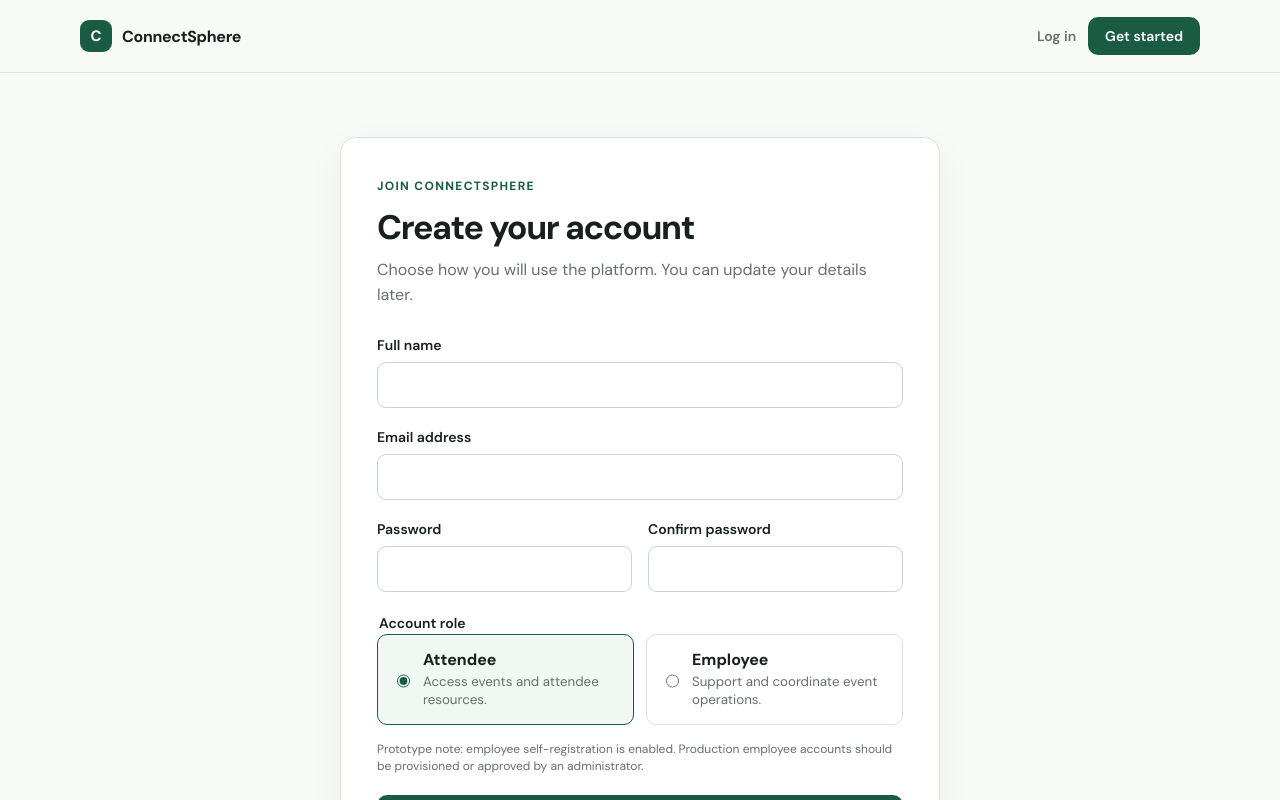
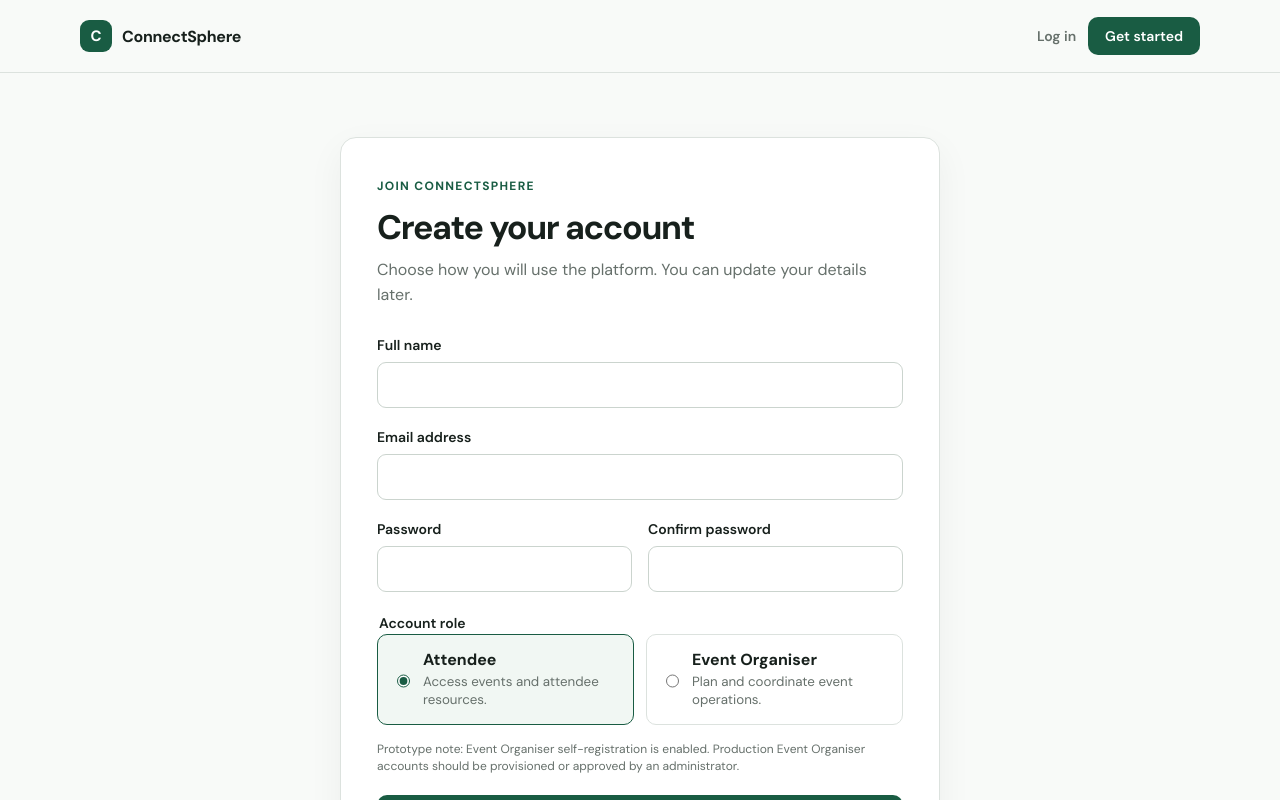
Before and after one commit to ydairu/connectsphere, a React (Vite) app in the folder frontend/: page /register in a window 1280 px wide. Shown: the top 800 px of the page. Built offline with nearby package versions, Linux system fonts and the light colour scheme; no server answers.

Commit message:
[Sprint 1] Updated login roles option from Employee to Event Organiser

```diff
--- a/frontend/src/components/RoleBadge.jsx
+++ b/frontend/src/components/RoleBadge.jsx
@@ -1,5 +1,6 @@
 function RoleBadge({ role }) {
-  return <span className={`role-badge role-${role}`}>{role?.toUpperCase()}</span>
+  const label = role === 'organiser' ? 'Event Organiser' : 'Attendee'
+  return <span className={`role-badge role-${role}`}>{label.toUpperCase()}</span>
 }
 
 export default RoleBadge
--- a/frontend/src/pages/LoginPage.jsx
+++ b/frontend/src/pages/LoginPage.jsx
@@ -44,7 +44,7 @@ function LoginPage() {
       <main className="auth-page container">
         <Card className="auth-card">
           <div className="auth-heading">
-            <span className="eyebrow">Attendees + employees</span>
+            <span className="eyebrow">Attendees + Event Organisers</span>
             <h1>Welcome back</h1>
             <p>Log in to continue to your ConnectSphere account.</p>
           </div>
--- a/frontend/src/pages/ProfilePage.jsx
+++ b/frontend/src/pages/ProfilePage.jsx
@@ -49,7 +49,7 @@ function ProfilePage() {
           <div className="profile-details">
             <div className="profile-row"><span>Name</span><strong>{userProfile.name}</strong></div>
             <div className="profile-row"><span>Email</span><strong>{userProfile.email || user.email}</strong></div>
-            <div className="profile-row"><span>Role</span><div className="role-value"><strong>{userProfile.role === 'employee' ? 'Employee' : 'Attendee'}</strong><RoleBadge role={userProfile.role} /></div></div>
+            <div className="profile-row"><span>Role</span><div className="role-value"><strong>{userProfile.role === 'organiser' ? 'Event Organiser' : 'Attendee'}</strong><RoleBadge role={userProfile.role} /></div></div>
           </div>
         </Card>
       </main>
--- a/frontend/src/pages/RegisterPage.jsx
+++ b/frontend/src/pages/RegisterPage.jsx
@@ -74,12 +74,12 @@ function RegisterPage() {
                 <input type="radio" name="role" value="attendee" checked={form.role === 'attendee'} onChange={updateField} />
                 <span><strong>Attendee</strong><small>Access events and attendee resources.</small></span>
               </label>
-              <label className={form.role === 'employee' ? 'role-option selected' : 'role-option'}>
-                <input type="radio" name="role" value="employee" checked={form.role === 'employee'} onChange={updateField} />
-                <span><strong>Employee</strong><small>Support and coordinate event operations.</small></span>
+              <label className={form.role === 'organiser' ? 'role-option selected' : 'role-option'}>
+                <input type="radio" name="role" value="organiser" checked={form.role === 'organiser'} onChange={updateField} />
+                <span><strong>Event Organiser</strong><small>Plan and coordinate event operations.</small></span>
               </label>
             </fieldset>
-            <p className="form-note">Prototype note: employee self-registration is enabled. Production employee accounts should be provisioned or approved by an administrator.</p>
+            <p className="form-note">Prototype note: Event Organiser self-registration is enabled. Production Event Organiser accounts should be provisioned or approved by an administrator.</p>
             <Button className="button-full" type="submit" disabled={submitting}>{submitting ? 'Creating account…' : 'Create account'}</Button>
           </form>
           <p className="auth-footer">Already have an account? <Link to="/login">Log in</Link></p>
--- a/frontend/src/styles.css
+++ b/frontend/src/styles.css
@@ -95,7 +95,7 @@ a { color: inherit; }
 .role-value { display: flex; align-items: center; gap: 12px; }
 .role-badge { display: inline-flex; align-items: center; min-height: 24px; padding: 0 8px; border-radius: 999px; font-size: 10px; font-weight: 700; letter-spacing: 0.08em; }
 .role-attendee { color: #25578c; background: #e9f2fb; }
-.role-employee { color: #7b4d12; background: #fbf1df; }
+.role-organiser { color: #7b4d12; background: #fbf1df; }
 
 @media (max-width: 700px) {
   .container { width: min(100% - 28px, 1120px); }
```
Also changed, not shown: 1 other file (tests, documents, lock files or other folders).
